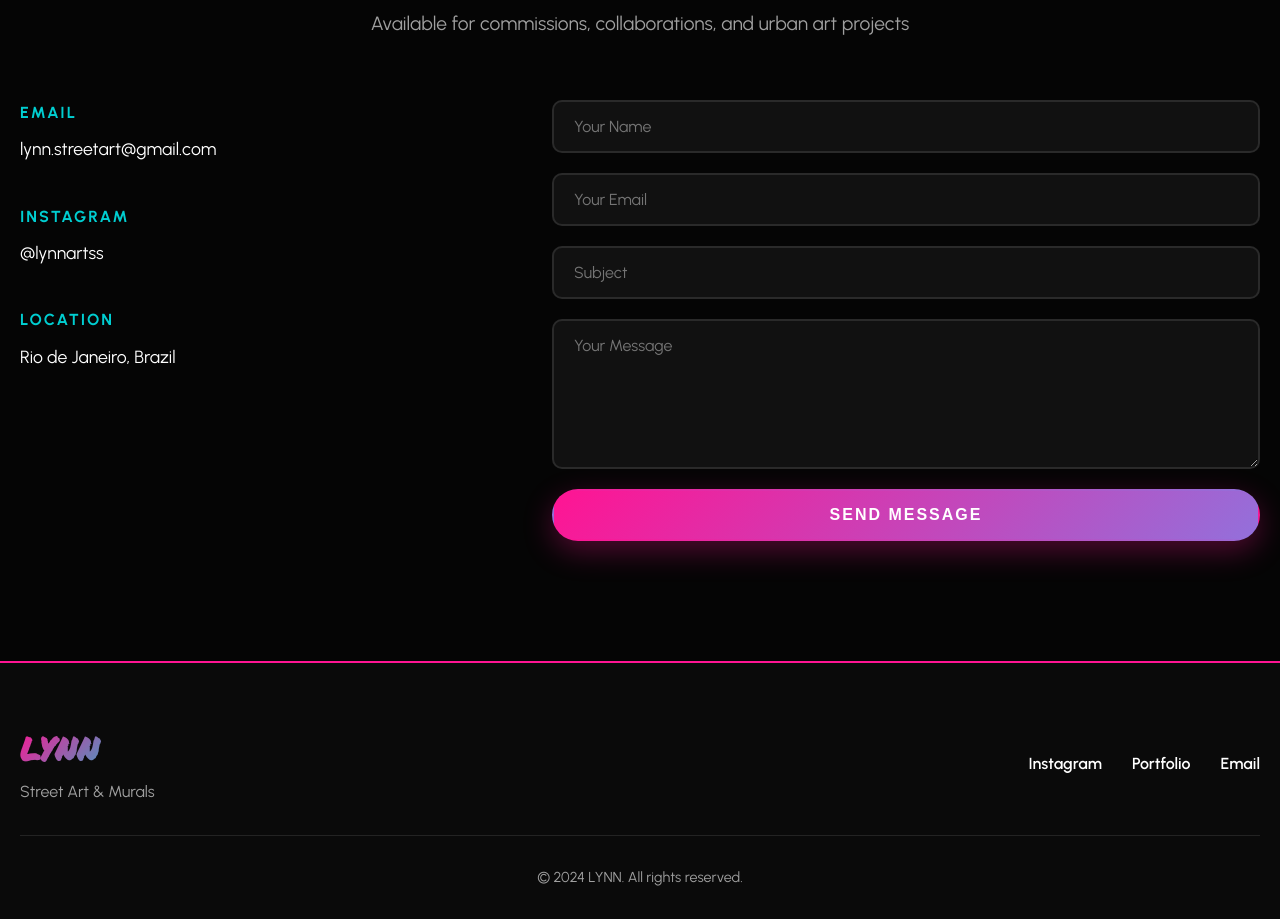
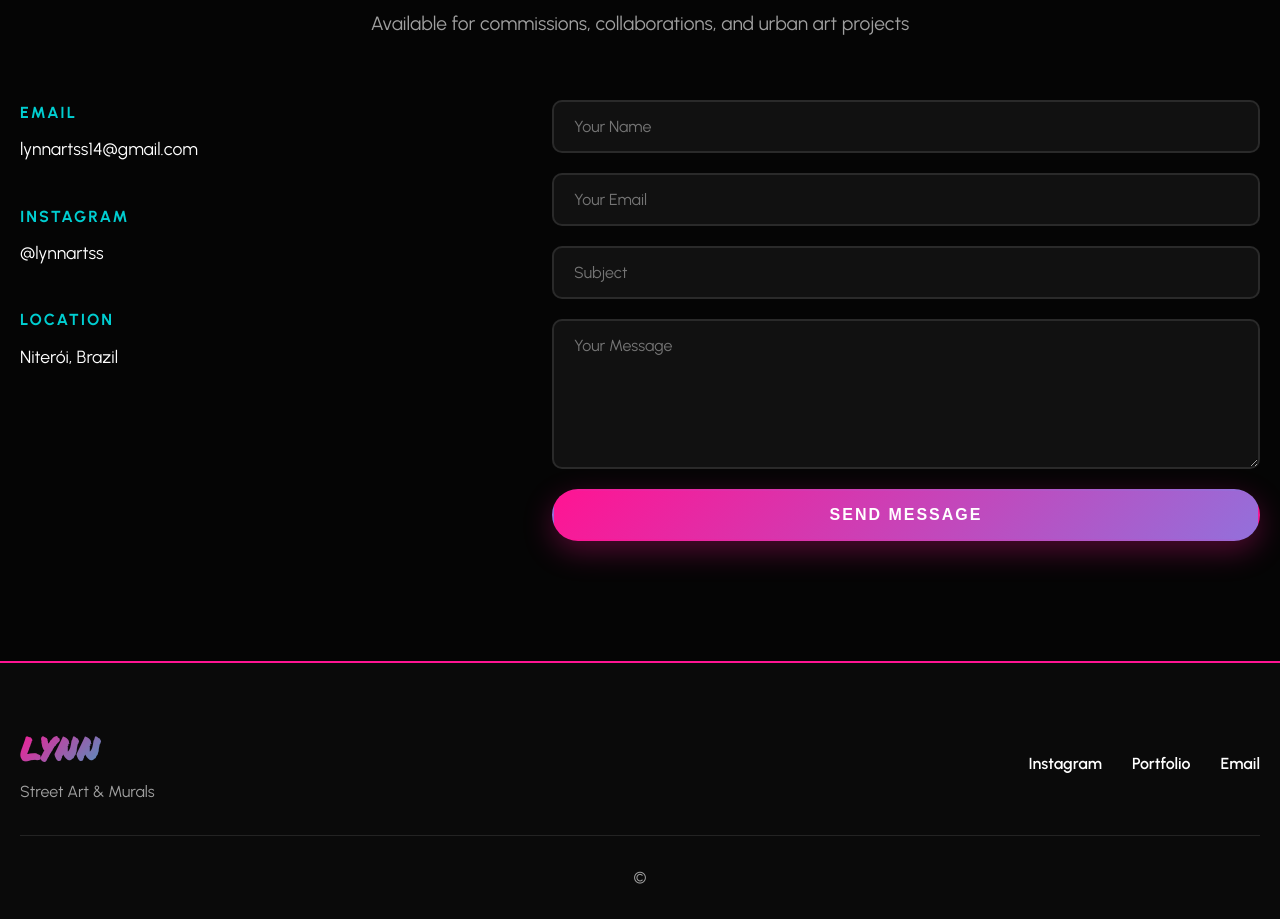
Before and after one commit to v0ldika/Maria_paula_linda, a plain HTML site: page index.html in a window 1280 px wide. Shown: the part 3560-4479 px from the top of the page. Drawn offline with Linux system fonts and the light colour scheme.

Commit message:
Update index.html

```diff
--- a/index.html
+++ b/index.html
@@ -168,7 +168,7 @@
                 <div class="contact-info">
                     <div class="contact-item">
                         <h3>EMAIL</h3>
-                        <a href="mailto:lynn.streetart@gmail.com">lynn.streetart@gmail.com</a>
+                        <a href="mailto:lynnartss14@gmail.com">lynnartss14@gmail.com</a>
                     </div>
                     <div class="contact-item">
                         <h3>INSTAGRAM</h3>
@@ -176,7 +176,7 @@
                     </div>
                     <div class="contact-item">
                         <h3>LOCATION</h3>
-                        <p>Rio de Janeiro, Brazil</p>
+                        <p>Niterói, Brazil</p>
                     </div>
                 </div>
 
@@ -202,11 +202,11 @@
                 <div class="footer-social">
                     <a href="https://instagram.com/lynnartss" target="_blank">Instagram</a>
                     <a href="https://drive.google.com/drive/folders/YOUR_FOLDER_ID" target="_blank">Portfolio</a>
-                    <a href="mailto:lynn.streetart@gmail.com">Email</a>
+                    <a href="mailto:lynnartss14@gmail.com">Email</a>
                 </div>
             </div>
             <div class="footer-bottom">
-                <p>&copy; 2024 LYNN. All rights reserved.</p>
+                <p>&copy;</p>
             </div>
         </div>
     </footer>
```
